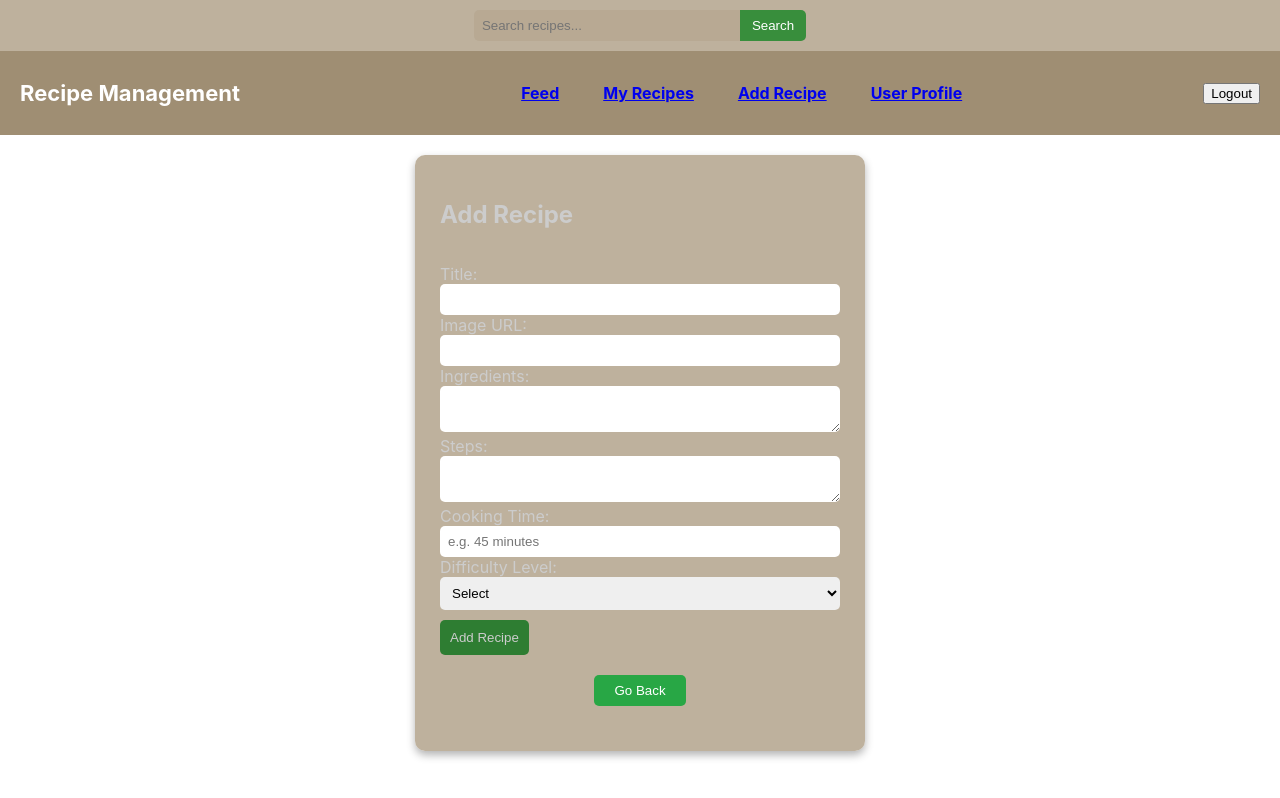
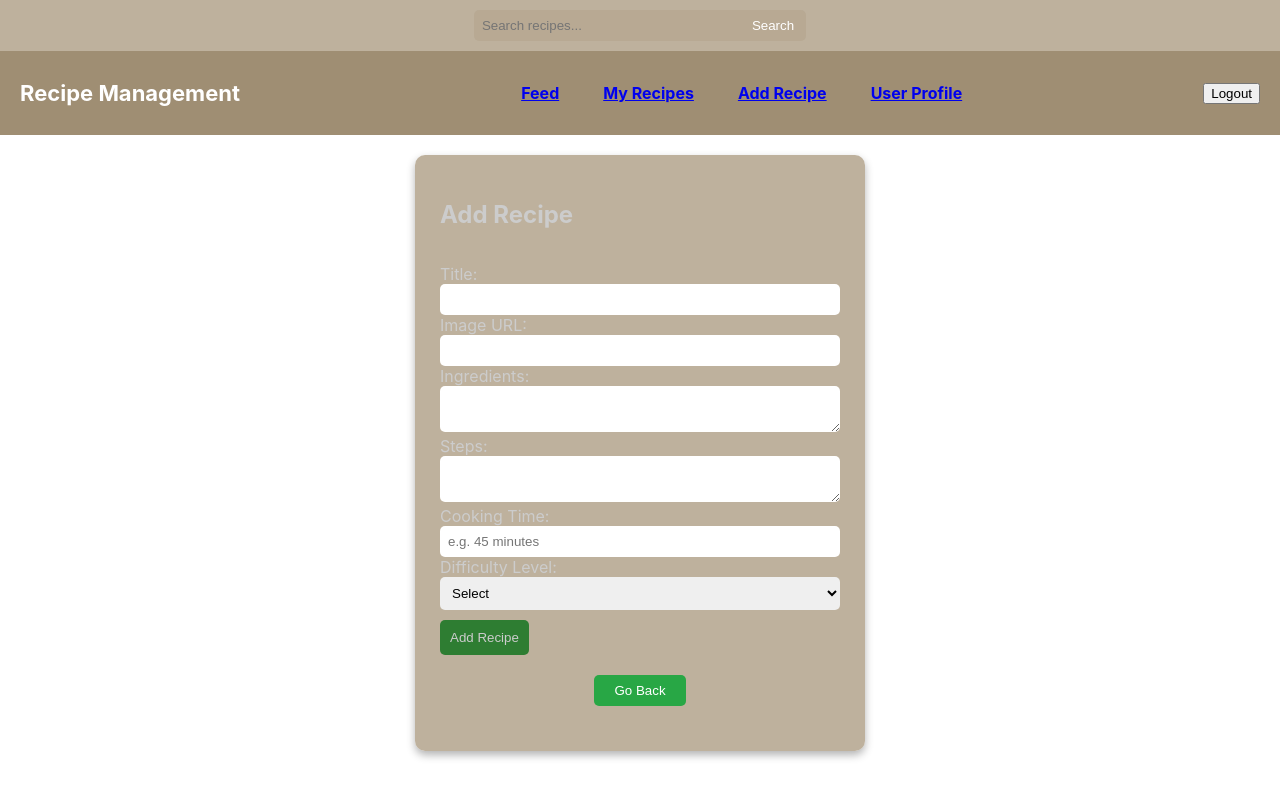
Before and after one commit to ShameerNavas/RECIPE-Management-Frontend, a React (Create React App) app: page /add-recipe in a window 1280 px wide. In both pictures the pointer is over the button "Search". Built offline with nearby package versions, Linux system fonts and the light colour scheme.

Commit message:
modified:   src/components/AddRecipe.css modified:   src/components/Navbar.css modified:   src/components/UserProfile.css

```diff
--- a/src/components/Navbar.css
+++ b/src/components/Navbar.css
@@ -70,5 +70,5 @@
 }
 
 .search-bar button:hover {
-  background-color: #388e3c;
+  background-color: rgba(183, 169, 147, 0.9);
 }
--- a/src/components/UserProfile.css
+++ b/src/components/UserProfile.css
@@ -31,7 +31,7 @@
 .form-group input {
   padding: 8px;
   border-radius: 6px;
-  border: 1px solid #ccc;
+  border: 1px solid rgba(168, 159, 144, 0.9);
 }
 
 .button-group {
```
